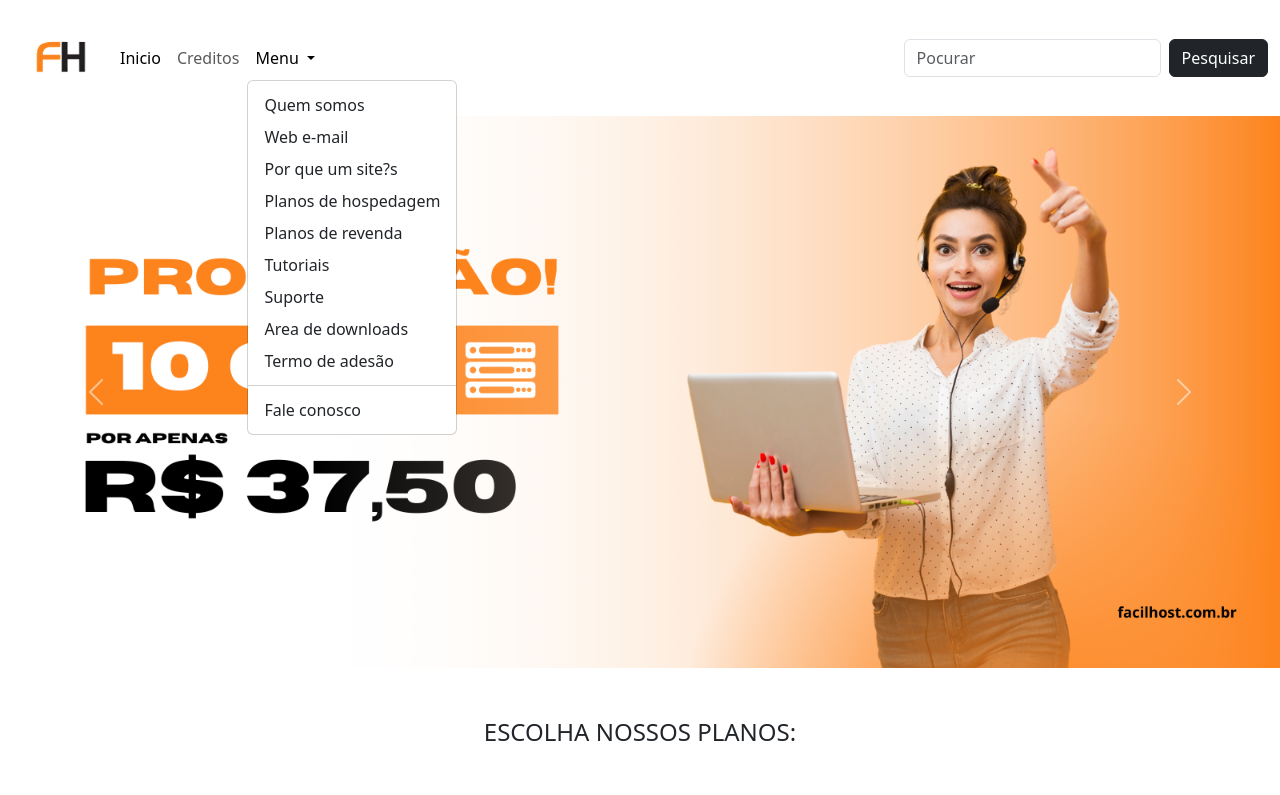
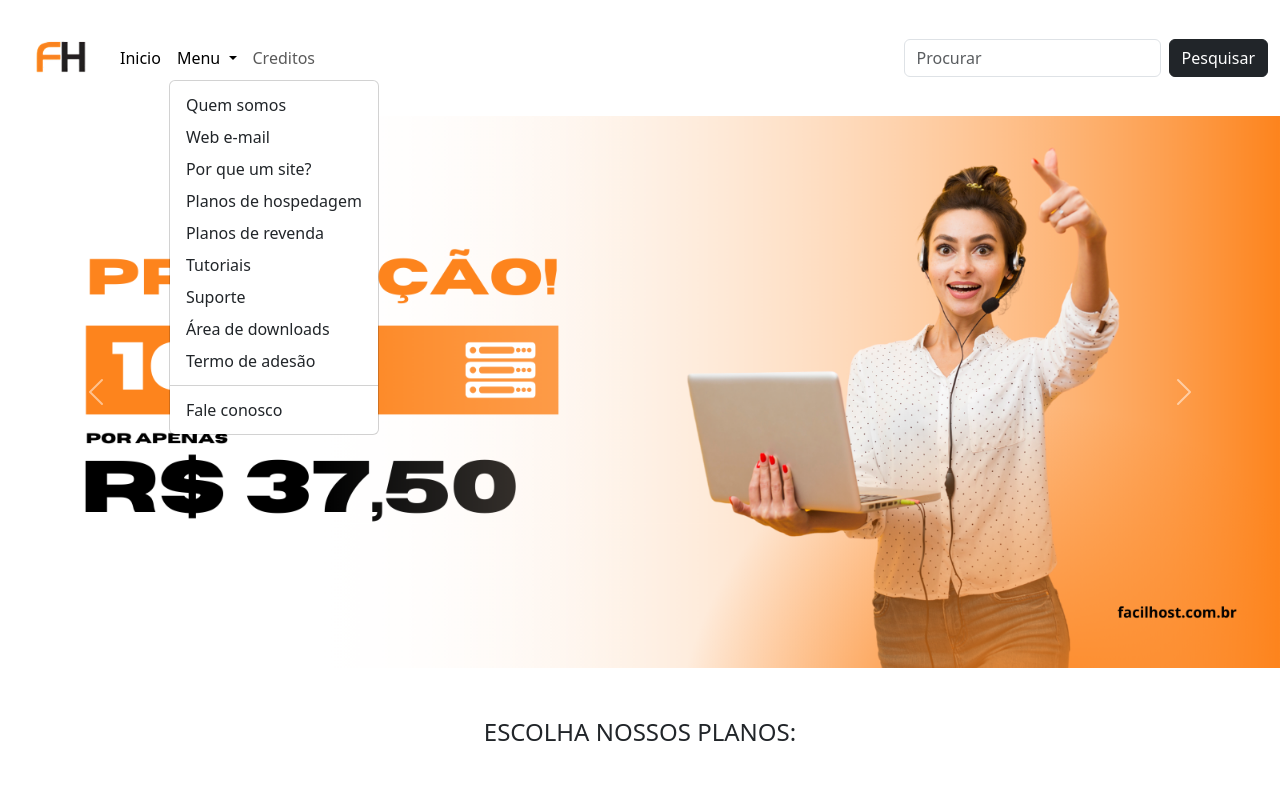
Before and after one commit to ALISSONBORGESRIBEIRO/Facil-Host-Remake, a plain HTML site: page index.html in a window 1280 px wide. Both pictures are taken after a click on the button "Menu". Shown: the top 795 px of the page. Drawn offline with nearby package versions, Linux system fonts and the light colour scheme.

Commit message:
Add files via upload

```diff
--- a/index.html
+++ b/index.html
@@ -21,9 +21,7 @@
               <li class="nav-item">
                 <a class="nav-link active" aria-current="page" href="#">Inicio</a>
               </li>
-              <li class="nav-item">
-                <a class="nav-link" href="#">Creditos</a>
-              </li>
+
               <li class="nav-item dropdown">
                 <a class="nav-link dropdown-toggle" href="#" role="button" data-bs-toggle="dropdown" aria-expanded="false">
                   Menu
@@ -31,23 +29,26 @@
                 <ul class="dropdown-menu">
                   <li><a class="dropdown-item" href="#">Quem somos</a></li>
                   <li><a class="dropdown-item" href="#">Web e-mail</a></li>
-                  <li><a class="dropdown-item" href="#">Por que um site?s</a></li>
+                  <li><a class="dropdown-item" href="#">Por que um site?</a></li>
                   <li><a class="dropdown-item" href="#">Planos de hospedagem</a></li>
                   <li><a class="dropdown-item" href="#">Planos de revenda</a></li>
                   <li><a class="dropdown-item" href="#">Tutoriais</a></li>
                   <li><a class="dropdown-item" href="#">Suporte</a></li>
-                  <li><a class="dropdown-item" href="#">Area de downloads</a></li>
+                  <li><a class="dropdown-item" href="#">Área de downloads</a></li>
                   <li><a class="dropdown-item" href="#">Termo de adesão</a></li>
                   <li><hr class="dropdown-divider"></li>
                   <li><a class="dropdown-item" href="#">Fale conosco</a></li>
                 </ul>
               </li>
               <li class="nav-item">
+                <a class="nav-link" href="#">Creditos</a>
+              </li>
+              <li class="nav-item">
                 <a class="nav-link disabled" aria-disabled="true"></a>
               </li>
             </ul>
             <form class="d-flex text-center" role="search">
-              <input class="form-control me-2" type="search" placeholder="Pocurar" aria-label="Search">
+              <input class="form-control me-2" type="search" placeholder="Procurar" aria-label="Search">
               <button class="btn btn-dark" type="submit">Pesquisar</button>
             </form>
           </div>
@@ -100,7 +101,7 @@
                   <h5 class="card-title">Plano Medio</h5>
                   <p class="card-text"> :: 2000 MB de espaço
                    <br> :: 30 GB de trafego mensal</p>
-                  <a href="#" class="btn btn-dark">Adquiri</a>
+                  <a href="#" class="btn btn-dark">Adquirir</a>
                 </div>
               </div>
           </div>
@@ -109,8 +110,8 @@
                 <img src="img/Planos/3.png" class="card-img-top" alt="...">
                 <div class="card-body">
                   <h5 class="card-title">Plano Full</h5>
-                  <p class="card-text">:: 6 GB espaço
-                   <br> :: 70 GB trafego mensal</p>
+                  <p class="card-text">:: 6 GB de espaço
+                   <br> :: 70 GB de tráfego mensal</p>
                   <a href="#" class="btn btn-dark">Adquirir</a>
                 </div>
               </div>
```
